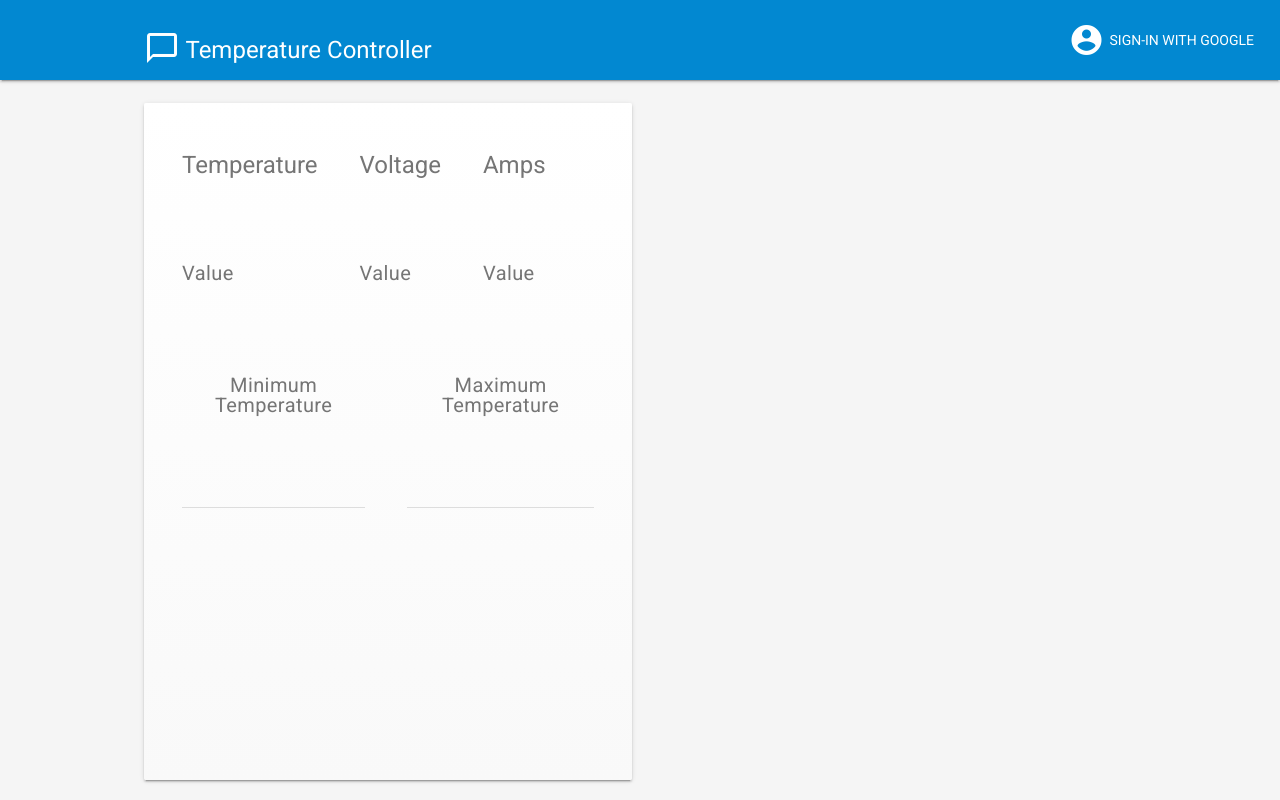
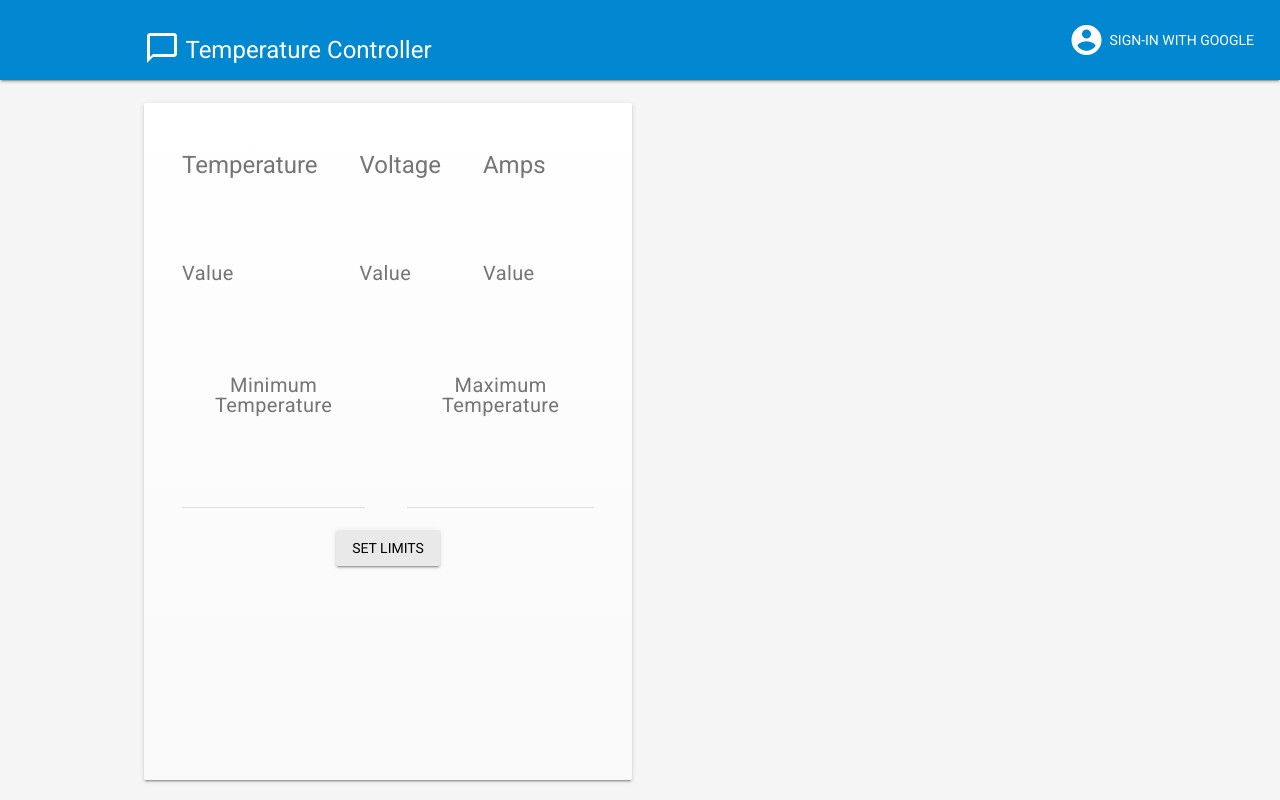
Before and after one commit to viswa08/Temperature-controller-web-app, a plain HTML site: page index.html in a window 1280 px wide. Drawn offline with nearby package versions, Linux system fonts and the light colour scheme; some packages are replaced by stand-ins of ours; no server answers.

Commit message:
set limit button and functionality

```diff
--- a/index.html
+++ b/index.html
@@ -112,6 +112,9 @@
 
                 </tr>
               </table>
+              <div align="center">
+              <button id="set-limits" onclick="setlimitfn()"class="mdl-button mdl-button--raised" >Set Limits</button>
+            </div>
 
             </div>
             <span id="message-filler"></span>
--- a/scripts/main.js
+++ b/scripts/main.js
@@ -67,8 +67,34 @@ function loadMessages() {
 //dbRefAmp.remove();
 
 
+}
+
+
+//function to set the temperature limit for the Device
+function setlimitfn(){
+
+  if ((minimumTemperatureValue.value)>0 && (maximumTemperatureValue.value)>0)
+  {
+
+    if((maximumTemperatureValue.value)>(minimumTemperatureValue.value)){
+      alert('minimum = ' + minimumTemperatureValue.value + 'maximum = ' + maximumTemperatureValue.value );
+      firebase.database().ref().child('/sensor2/minimum temperature').set(minimumTemperatureValue.value);
+      firebase.database().ref().child('/sensor2/maximum temperature').set(maximumTemperatureValue.value);
+    }
+      else{
+        alert('pay attention..');
+      }
+    }
+  else{
+    alert('enter values');
+  }
 
 }
+
+
+
+
+
 
 function loadValues(){
 
@@ -258,6 +284,9 @@ checkSetup();
 var temperatureValue = document.getElementById('temperatureValue');
 var voltageValue = document.getElementById('voltageValue');
 var ampValue = document.getElementById('ampValue');
+var minimumTemperatureValue = document.getElementById('minimum-temperature-value');
+var maximumTemperatureValue = document.getElementById('maximum-temperature-value');
+var setlimits = document.getElementById('set-limits');
 var messageListElement = document.getElementById('messages');
 var messageFormElement = document.getElementById('message-form');
 var messageInputElement = document.getElementById('message');
```
